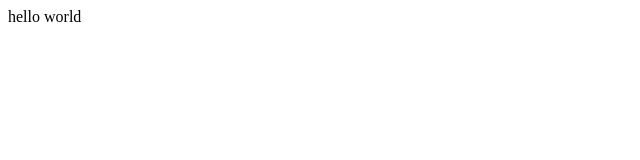
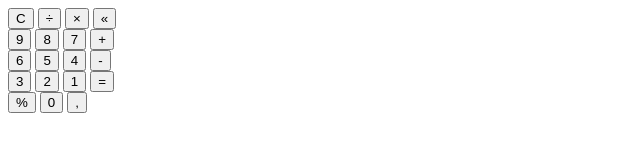
Before and after one commit to DanyApper/HTML-calculator, a plain HTML site: page Index.html in a window 1280 px wide. Shown: the whole page, without its empty margins (0-640 px from the left). Drawn offline with Linux system fonts and the light colour scheme.

Commit message:
Update Index.html

```diff
--- a/Index.html
+++ b/Index.html
@@ -1 +1,34 @@
-<p>hello world</p>
+<title>calculator HTML</title>
+<link rel="stylesheet" type="text/css" href="styles/style.css"></link>
+<script src = "scripts/script.js" type = "text/javascript"/></script>
+
+    <p id = "visor"></p>
+        <div>
+            <button onclick="document.getElementById('visor').innerHTML=' '" class="light">C</button>
+                <button value="/" onclick = "main('/')" class = "light">÷</button>
+                    <button value = "*" onclick = "main('*')" class = "light">×</button>
+                        <button onclick="sub()" class = "light">«</button>
+        </div>
+    <div>
+        <button value="9" onclick ="main('9')">9</button>
+    <button value="8" onclick="main(this.value)">8</button>
+    <button value="7" onclick ="main('7')">7</button>
+     <button value="+" onclick="main('+')" class = "sig">+</button>
+    </div>
+        <div>
+        <button value="6" onclick ="main(this.value)">6</button>
+            <button value="5" onclick="main('5')">5</button>
+                <button value="4" onclick = "main('4')">4</button>
+                    <button value = "-" onclick = "main('-')" class = "sig">-</button>
+        </div>
+            <div>
+                <button value="3" onclick = "main('3')">3</button>
+                    <button value = "2" onclick = "main('2')">2</button>
+                        <button value = "1" onclick = "main('1')">1</button>
+                           <button onclick = "equal()" value = "=" class="equal">=</button>
+            </div>
+                <div>
+                    <button value="%" onclick = "main('%')">%</button>
+                        <button value = "0" onclick = "main('0')">0</button>
+                            <button value = "." onclick = "main('.')">,</button>
+                </div>
```
